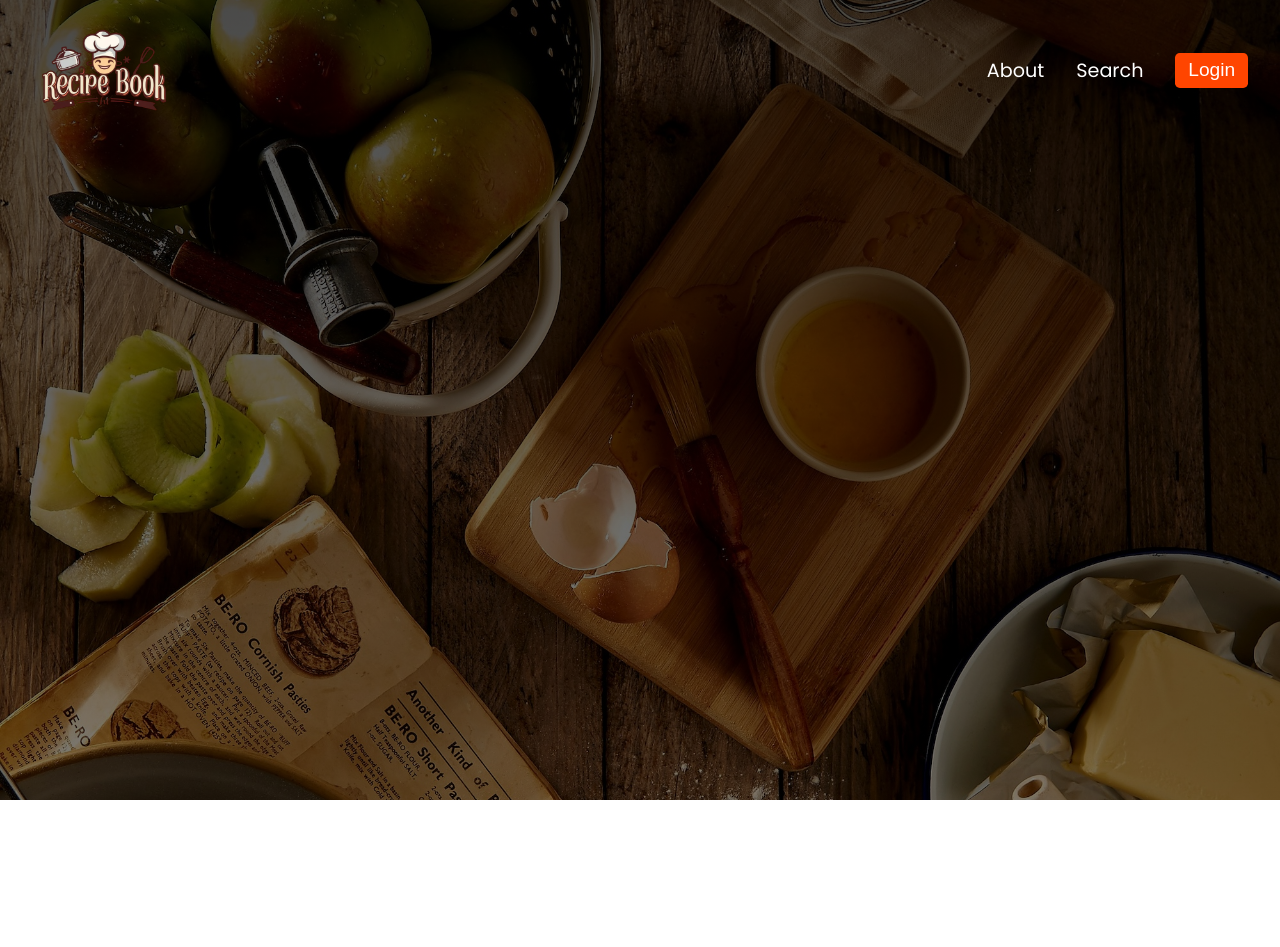
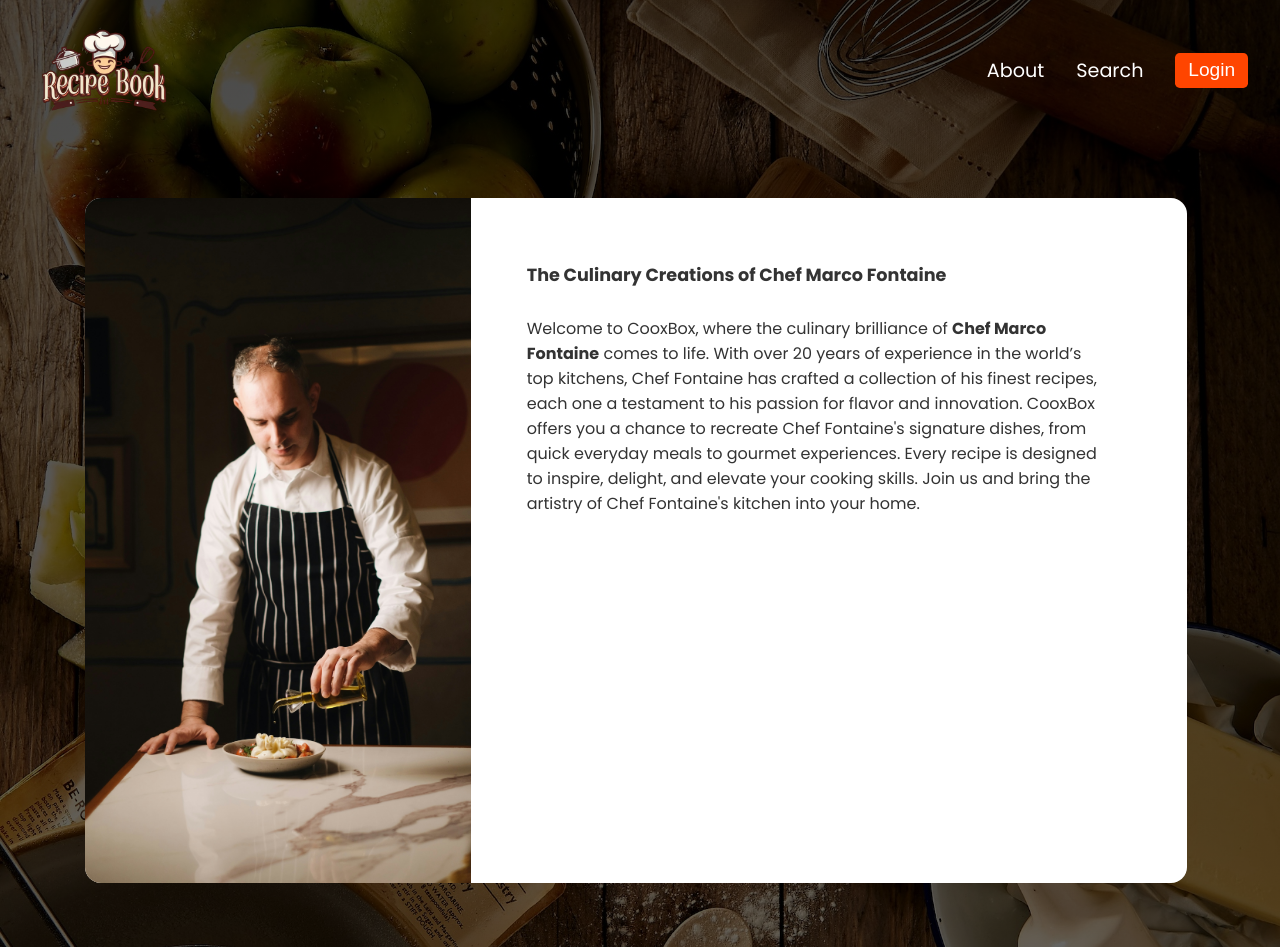
Before and after one commit to ucangun/CookBox_App, a React (Create React App) app: page /about in a window 1280 px wide. Before the commit the page ends 800 px from the top, so only its background shows below. Built offline with nearby package versions, Linux system fonts and the light colour scheme.

Commit message:
"Removed image1.jpg, updated ContainerStyle.jsx background gradient, and added AboutBox component to About.jsx"

```diff
--- /dev/null
+++ b/src/components/AboutBox.jsx
@@ -0,0 +1,33 @@
+import AboutContainer, {
+  AboutDescription,
+  AboutDescriptionBody,
+  AboutDescriptionTitle,
+  ChefImage,
+} from "./style/AboutBoxStyle";
+import Chef from "../assets/images/Chef.jpg";
+
+const AboutBox = () => {
+  return (
+    <AboutContainer>
+      <ChefImage src={Chef} alt="The Chef" />
+      <AboutDescription>
+        <AboutDescriptionTitle>
+          The Culinary Creations of Chef Marco Fontaine
+        </AboutDescriptionTitle>
+        <AboutDescriptionBody>
+          Welcome to CooxBox, where the culinary brilliance of{" "}
+          <strong>Chef Marco Fontaine</strong> comes to life. With over 20 years
+          of experience in the world’s top kitchens, Chef Fontaine has crafted a
+          collection of his finest recipes, each one a testament to his passion
+          for flavor and innovation. CooxBox offers you a chance to recreate
+          Chef Fontaine's signature dishes, from quick everyday meals to gourmet
+          experiences. Every recipe is designed to inspire, delight, and elevate
+          your cooking skills. Join us and bring the artistry of Chef Fontaine's
+          kitchen into your home.
+        </AboutDescriptionBody>
+      </AboutDescription>
+    </AboutContainer>
+  );
+};
+
+export default AboutBox;
--- /dev/null
+++ b/src/components/style/AboutBoxStyle.jsx
@@ -0,0 +1,40 @@
+import styled from "styled-components";
+
+const AboutContainer = styled.div`
+  align-self: center;
+  margin: 4rem 0;
+  width: 90%;
+  background-color: #fff;
+  border-radius: 1rem;
+  overflow: hidden;
+
+  display: grid;
+  grid-template-columns: 35% 60%;
+  gap: 1rem;
+  cursor: pointer;
+`;
+
+export const ChefImage = styled.img`
+  width: 100%;
+  height: 100%;
+  object-fit: cover;
+`;
+
+export const AboutDescription = styled.div`
+  padding: 4rem 2.5rem;
+  color: #333;
+
+  display: flex;
+  flex-direction: column;
+  gap: 1.2rem;
+`;
+
+export const AboutDescriptionTitle = styled.h3`
+  font-size: 1.1rem;
+`;
+
+export const AboutDescriptionBody = styled.p`
+  padding: 0.5rem 0.5rem 0rem 0rem;
+`;
+
+export default AboutContainer;
--- a/src/components/style/ContainerStyle.jsx
+++ b/src/components/style/ContainerStyle.jsx
@@ -6,7 +6,7 @@ const Container = styled.div`
   flex-direction: column;
   min-height: 100vh;
   padding: 0.4rem 2rem 0 1.5rem;
-  background: linear-gradient(rgba(0, 0, 0, 0.7), rgba(0, 0, 0, 0.5)),
+  background: linear-gradient(rgba(0, 0, 0, 0.7), rgba(0, 0, 0, 0.6)),
     url(${HomepageImg}) no-repeat center center/cover;
 `;
 
--- a/src/pages/About.jsx
+++ b/src/pages/About.jsx
@@ -1,11 +1,13 @@
 import React from "react";
 import Container from "../components/style/ContainerStyle";
 import Navbar from "../components/Navbar";
+import AboutBox from "../components/AboutBox";
 
 const About = () => {
   return (
     <Container>
       <Navbar />
+      <AboutBox />
     </Container>
   );
 };
```
Also changed, not shown: src/assets/images/Chef.jpg (added), 1 other file (tests, documents, lock files or other folders).
